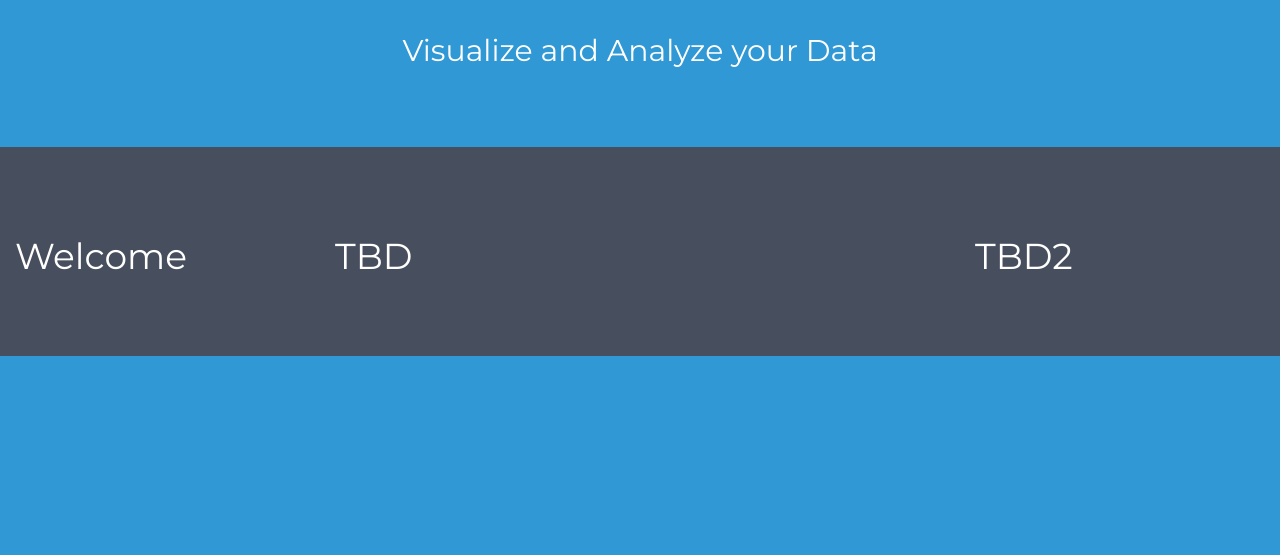
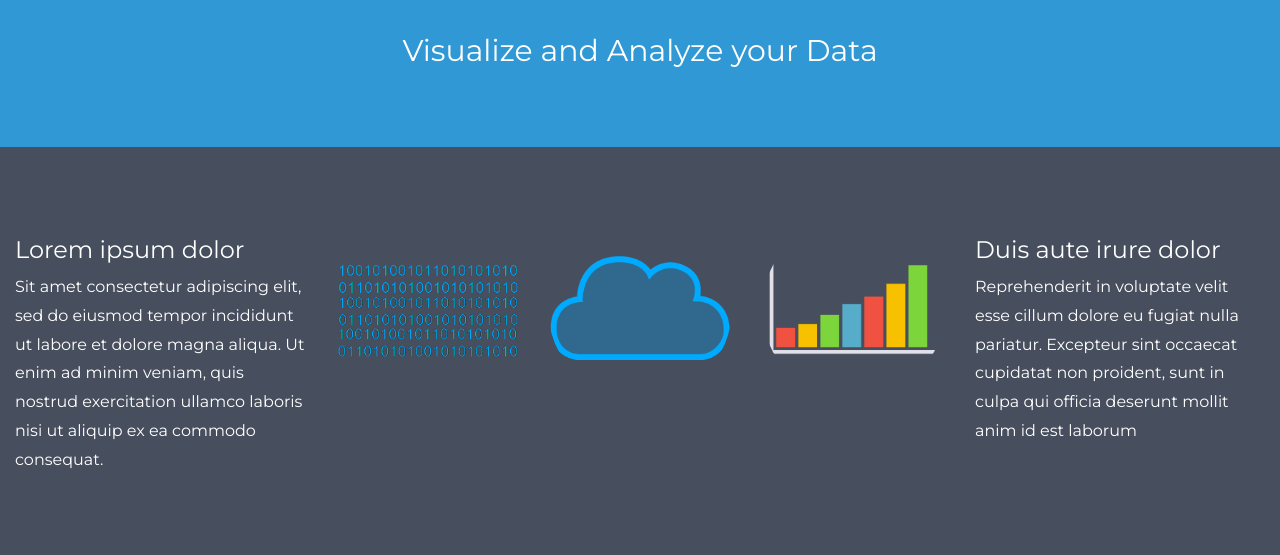
Before and after one commit to QBAgit/Telemetry, a Django app: page / in a window 1280 px wide. Shown: the part 524-1079 px from the top of the page. Before the commit the page ends 880 px from the top, so only its background shows below. Run offline with Django 3.2, Linux system fonts and the light colour scheme; some libraries are stand-ins or nearby versions.

Commit message:
Footer improved

```diff
--- a/TELE/Main/static/css/style.css
+++ b/TELE/Main/static/css/style.css
@@ -1,4 +1,5 @@
 body {
+  background-color: #2f2f2f; /* Black Gray */
   font: 16px Montserrat, sans-serif;
   line-height: 1.8;
   color: #f5f6f7;
@@ -8,6 +9,7 @@ p {font-size: 16px;}
 .bg-1 {
   background-color: #2F98D5; /* Green */
   color: #ffffff;
+
 }
 .bg-2 {
   background-color: #474e5d; /* Dark Blue */
@@ -20,6 +22,7 @@ p {font-size: 16px;}
 .bg-4 {
   background-color: #2f2f2f; /* Black Gray */
   color: #fff;
+  height: 800px;
 }
 .container-fluid {
   padding-top: 70px;
--- a/TELE/Main/static/js/script.js
+++ b/TELE/Main/static/js/script.js
@@ -38,8 +38,6 @@ function show_BordData(
 
     // GET data f REST API
     $.get(rest_api_url,function(data){
-    console.log("Dupo Debug show_BordData:")
-    console.log(data)
 
     // document element Container to fill with data
     var $main = $(span_id);
@@ -62,7 +60,6 @@ function show_BordData(
     // Itterate with data - create rows
     for(var i=0;i<data.length;i++){
         var item = data[i];
-        console.log(item);
 
         // Create Bootstrap Grid for single row
         var fDivMain = $('<div>');
@@ -141,7 +138,6 @@ function show_OptionBordData(){
 
 
 function sensupdate(){
-    console.log("Dupo Debug sensupdate()")
     name = document.getElementById("sensorName").value;
     description = document.getElementById("sensorDescription").value;
 
@@ -163,8 +159,6 @@ function sensupdate(){
             'description': description,
         },
         success: function(data){
-            console.log("Dupo Debug sensupdate PUT AJAX data")
-            console.log(data);
             $(show_OptionBordData());
             $("#SensOptModal").modal('hide')
         },
@@ -179,7 +173,6 @@ function sensupdate(){
 
 function OptionClick(){
     sensor_ID = $(this).attr("sensor-id")
-    console.log(sensor_ID)
     url = '/api/v1/usersensors/' + sensor_ID + '/'
     // get current sensor data:
     $.get(url,function(data){
@@ -216,18 +209,18 @@ function plot(sensor)
                 labels: mylabels,
                 datasets: [{
                     data: mydata,
-                    label: "Ogień",
+                    // label: "Ogień",
                     borderColor: "white",
                     backgroundColor: "red",
                     fill: false
                 }],
             },
-            options: {
-                title: {
-                    display: true,
-                    text: "Custom Chart Title",
-                }
-            },
+            // options: {
+            //     title: {
+            //         display: true,
+            //         text: "Custom Chart Title",
+            //     }
+            // },
         });
     })
 }
@@ -235,6 +228,8 @@ function plot(sensor)
 
 function DashBordClick(){
     $(plot($(this)));
+    var sens = $(this).children()[1].textContent
+    $("#ChartTitle").text(sens)
 }
 
 
--- a/TELE/Main/templates/base.html
+++ b/TELE/Main/templates/base.html
@@ -61,6 +61,7 @@
     </div>
     <div class="col-sm-7 text-center">
       <div class="chart-container" style="position: relative">
+        <h3 id="ChartTitle"></h3>
         <canvas id="myLineChart">
           <p>Sorry, your browser doesn't support the &lt;canvas&gt; element.</p>
         </canvas>
@@ -95,13 +96,25 @@
 
   <div class="row content">
     <div class="col-sm-3 sidenav">
-      <h1>Welcome</h1>
+      <h3>Lorem ipsum dolor</h3>
+      <p>Sit amet consectetur adipiscing elit, sed do eiusmod tempor incididunt ut labore et dolore magna aliqua. Ut enim ad minim veniam, quis nostrud exercitation ullamco laboris nisi ut aliquip ex ea commodo consequat.</p>
     </div>
-    <div class="col-sm-6 text-left">
-      <h1>TBD</h1>
+    <div class="col-sm-6">
+      <div class="row text-center">
+          <div class="col-sm-4">
+              <img src="{% static "./101.png" %}" class="img-responsive img-rounded margin-top-xl" style="display:inline" alt="Bird" width="200" height="200">
+          </div>
+          <div class="col-sm-4">
+              <img src="{% static "./cloud.png" %}" class="img-responsive img-circle" style="display:inline" alt="Bird" width="200" height="200">
+          </div>
+          <div class="col-sm-4">
+              <img src="{% static "./plot.png" %}" class="img-responsive img-circle" style="display:inline" alt="Bird" width="200" height="200">
+          </div>
+      </div>
     </div>
     <div class="col-sm-3 sidenav">
-      <h1>TBD2</h1>
+      <h3>Duis aute irure dolor</h3>
+      <p>Reprehenderit in voluptate velit esse cillum dolore eu fugiat nulla pariatur. Excepteur sint occaecat cupidatat non proident, sunt in culpa qui officia deserunt mollit anim id est laborum</p>
     </div>
   </div>
 
```
Also changed, not shown: TELE/Main/static/101.png (added), TELE/Main/static/cloud.png (added), TELE/Main/static/plot.png (added).
